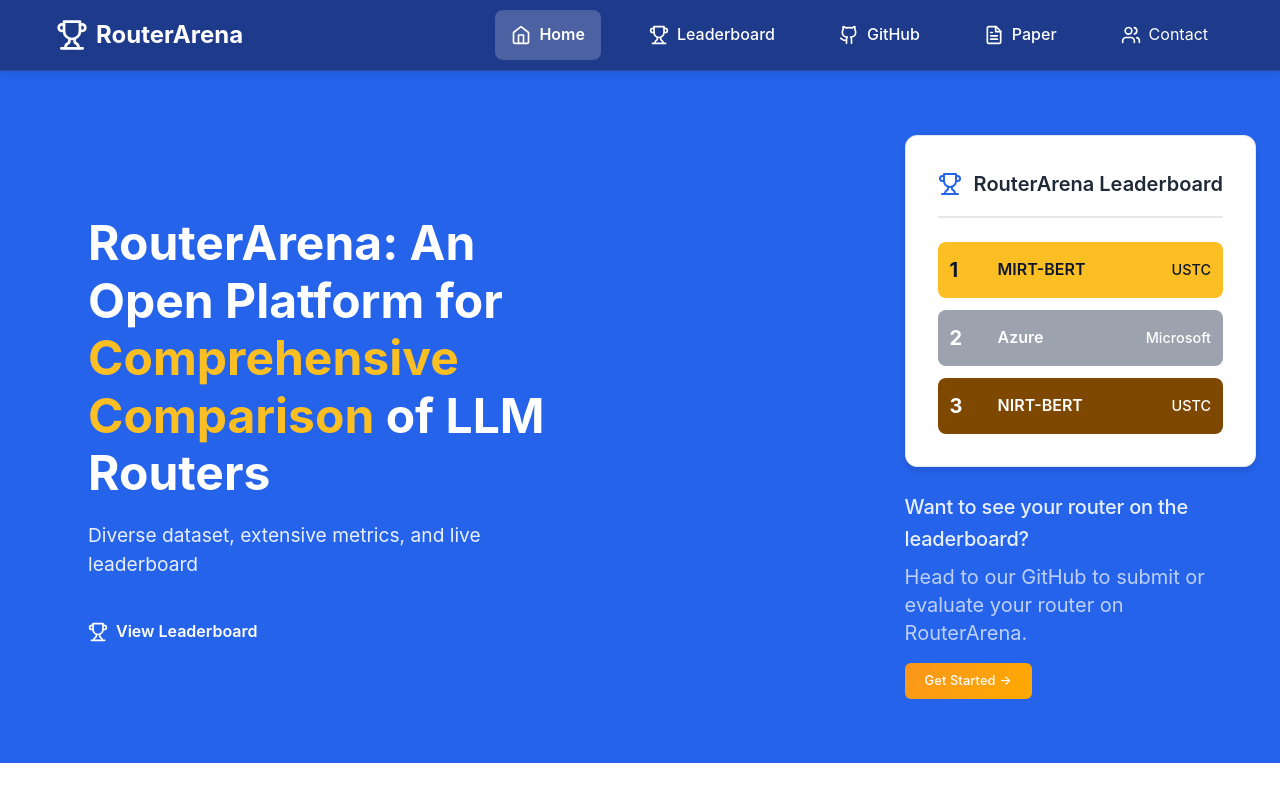
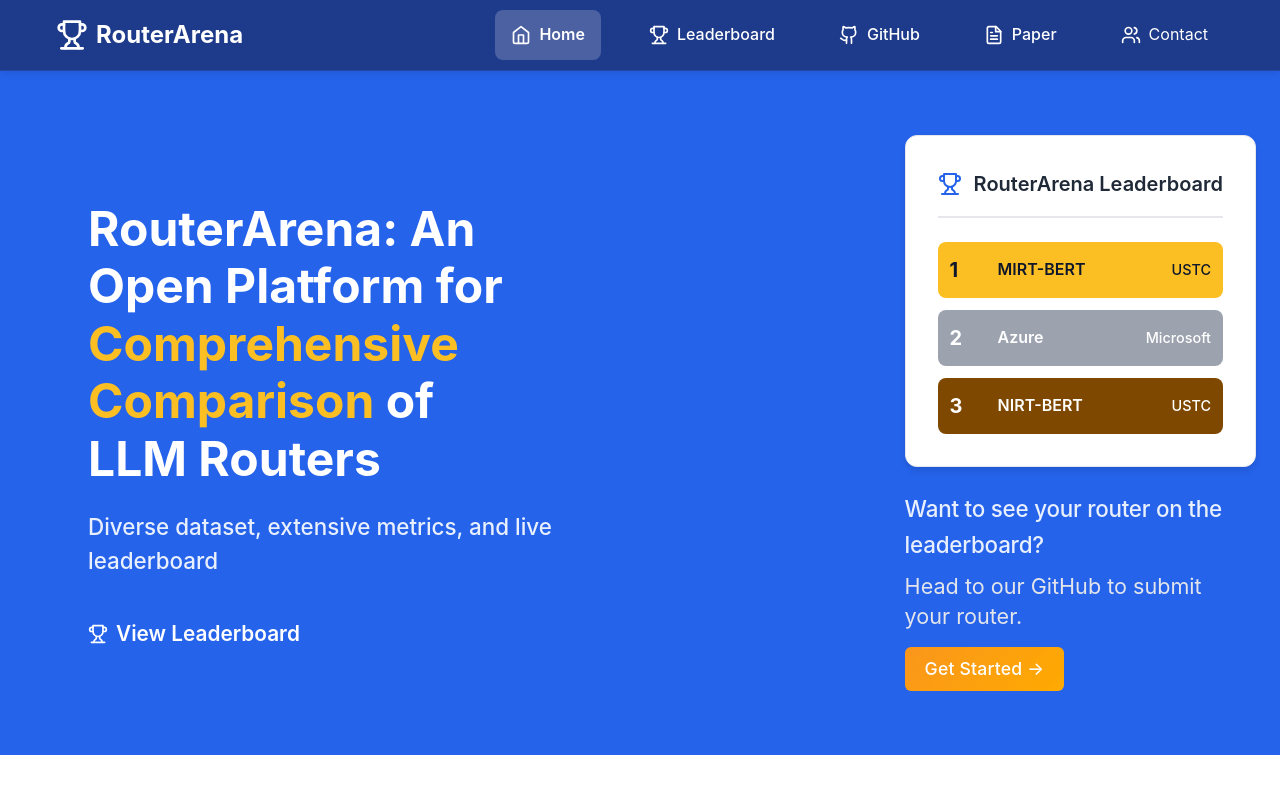
Before and after one commit to RouteWorks/routeworks.github.io, a React (Create React App) app: page / in a window 1280 px wide. Shown: the top 800 px of the page. Built offline with nearby package versions, Linux system fonts and the light colour scheme.

Commit message:
Enhancement/update instructions (#14)
* Added link to paper in nav bar

* updated instructions for submitting to just go to project page and follow readme

* Made text on hero section lighter, rephrased cta button 'get started' text

```diff
--- a/src/pages/HomePage.css
+++ b/src/pages/HomePage.css
@@ -33,13 +33,13 @@
 }
 
 .hero-subtitle-short {
-  font-size: 1.2rem;
+  font-size: 1.4rem;
+  font-weight: 500;
   line-height: 1.5;
   margin-bottom: 1.5rem;
   color: rgba(255, 255, 255, 0.9);
   padding-right: 4rem;
   margin-left: 2rem;
-  font-weight: 400;
 }
 
 .highlight {
@@ -69,7 +69,7 @@
 }
 
 .cta-heading {
-  font-size: 1.25rem;
+  font-size: 1.4rem;
   font-weight: 500;
   color: rgba(255, 255, 255, 0.9);
   margin: 0 0 0.5rem 0;
@@ -77,8 +77,8 @@
 }
 
 .cta-description {
-  font-size: 1.25rem;
-  color: rgba(255, 255, 255, 0.7);
+  font-size: 1.35rem;
+  color: rgba(234, 234, 234, 0.964);
   margin: 0 0 1rem 0;
   line-height: 1.4;
   font-weight: 400;
@@ -89,7 +89,7 @@
   color: white;
   font-weight: 500;
   padding: 0.5rem 1.25rem;
-  font-size: 0.8rem;
+  font-size: 1.1rem;
   border: none;
   border-radius: 6px;
   transition: all 0.2s ease;
@@ -124,6 +124,7 @@
   background: #2563eb;
   color: white;
   font-weight: 600;
+  font-size: 1.3rem;
   border: none;
 }
 
@@ -318,6 +319,7 @@
   border-radius: 12px;
   color: #6b7280;
   font-weight: 600;
+  font-size: 1rem;
   cursor: pointer;
   transition: all 0.3s ease;
   min-width: 200px;
--- a/src/pages/HomePage.tsx
+++ b/src/pages/HomePage.tsx
@@ -30,7 +30,7 @@
           <div className="hero-left">
             <h1 className="hero-title">
               RouterArena: An Open Platform for
-              <span className="highlight"> Comprehensive Comparison</span> of LLM Routers
+              <span className="highlight"> Comprehensive Comparison</span> of <br /> LLM Routers
             </h1>
 
             <p className="hero-subtitle-short">
@@ -64,8 +64,13 @@
 
                 <div className="cta-card">
                   <h3 className="cta-heading">Want to see your router on the leaderboard?</h3>
-                  <p className="cta-description">Head to our GitHub to submit or evaluate your router on RouterArena.</p>
-                  <a href="#contact" className="btn btn-primary">
+                  <p className="cta-description">Head to our GitHub to submit your router.</p>
+                  <a href={contactInfo.github}
+                    target="_blank"
+                    rel="noopener noreferrer"
+                  className="btn btn-primary"
+
+                  >
                     Get Started →
                   </a>
                 </div>
@@ -311,7 +316,7 @@
           <div className="action-buttons">
             <a
               href={contactInfo.paper}
-              className="btn btn-primary"
+              className="btn btn-outline"
               target="_blank"
               rel="noopener noreferrer"
             >
```
